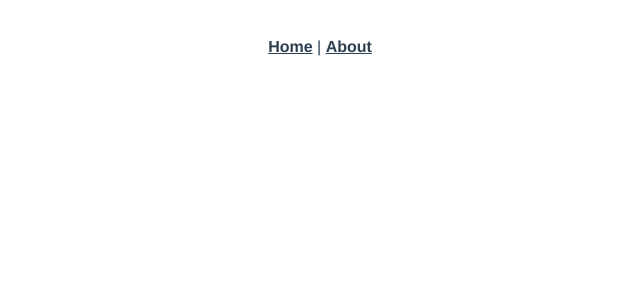
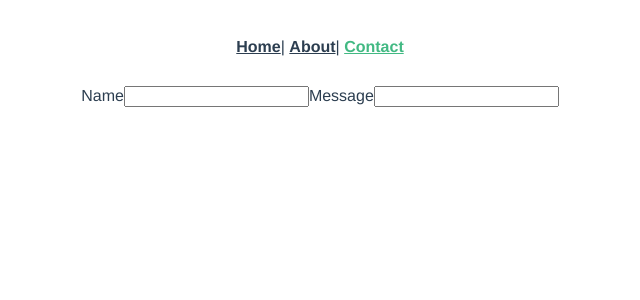
Before and after one commit to yutveg/vue-framework, a Vue app in the folder my-app/: page /contact in a window 1280 px wide. Shown: the top 300 px of the page, without its empty margins (320-960 px from the left). Built offline with nearby package versions, Linux system fonts and the light colour scheme.

Commit message:
contact route to test form up

```diff
--- a/my-app/src/App.vue
+++ b/my-app/src/App.vue
@@ -1,10 +1,11 @@
 <template>
   <div id="app">
     <div id="nav">
-      <router-link to="/">Home</router-link> |
-      <router-link to="/about">About</router-link>
+      <router-link to="/">Home</router-link>|
+      <router-link to="/about">About</router-link>|
+      <router-link to="/contact">Contact</router-link>
     </div>
-    <router-view/>
+    <router-view />
   </div>
 </template>
 
--- a/my-app/src/router/index.js
+++ b/my-app/src/router/index.js
@@ -17,6 +17,11 @@ Vue.use(VueRouter)
     // this generates a separate chunk (about.[hash].js) for this route
     // which is lazy-loaded when the route is visited.
     component: () => import(/* webpackChunkName: "about" */ '../views/About.vue')
+  },
+  {
+    path: '/contact',
+    name: 'Contact',
+    component: () => import('../views/Contact.vue')
   }
 ]
 
--- /dev/null
+++ b/my-app/src/views/Contact.vue
@@ -0,0 +1,19 @@
+<template>
+  <div>
+    <label>Name</label>
+    <input v-model="input" value="name" />
+    <label>Message</label>
+    <input v-model="input" value="message" />
+  </div>
+</template>
+
+<script>
+export default {
+  data() {
+    return {
+      name: "",
+      message: ""
+    };
+  }
+};
+</script>
--- a/my-app/src/views/Home.vue
+++ b/my-app/src/views/Home.vue
@@ -1,18 +1,18 @@
 <template>
   <div class="home">
-    <img alt="Vue logo" src="../assets/logo.png">
-    <HelloWorld msg="Welcome to Your Vue.js App"/>
+    <img alt="Vue logo" src="../assets/logo.png" />
+    <HelloWorld msg="Testing Props in Vue" />
   </div>
 </template>
 
 <script>
 // @ is an alias to /src
-import HelloWorld from '@/components/HelloWorld.vue'
+import HelloWorld from "@/components/HelloWorld.vue";
 
 export default {
-  name: 'Home',
+  name: "Home",
   components: {
     HelloWorld
   }
-}
+};
 </script>
```
